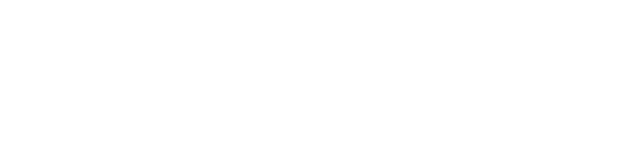
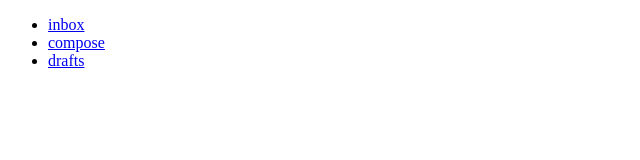
Before and after one commit to NicholasMurray/SammyMail, a plain HTML site: page Index.html in a window 1280 px wide. Shown: the whole page, without its empty margins (0-640 px from the left). Drawn offline with nearby package versions, Linux system fonts and the light colour scheme.

Commit message:
Created html

```diff
--- a/Index.html
+++ b/Index.html
@@ -5,11 +5,20 @@
 	<title>Sammy.js Example</title>
 </head>
 <body>
+
     <div id="content"></div>
+
+    <div id="nav">
+        <ul>
+            <li><a href="#/inbox">inbox</a></li>
+            <li><a href="#/compose">compose</a></li>
+            <li><a href="#/label/drafts">drafts</a></li>
+        </ul>
+    </div>
+
+
     <script type="text/javascript" src="http://ajax.googleapis.com/ajax/libs/jquery/1.4.2/jquery.min.js"></script>
     <script type="text/javascript" src="js/sammy-0.7.1.min.js"></script>
-    <script type="text/javascript">
-        // your script goes here
-    </script>
+    <script type="text/javascript" src="js/scripts.js"></script>
 </body>
 </html>
```
